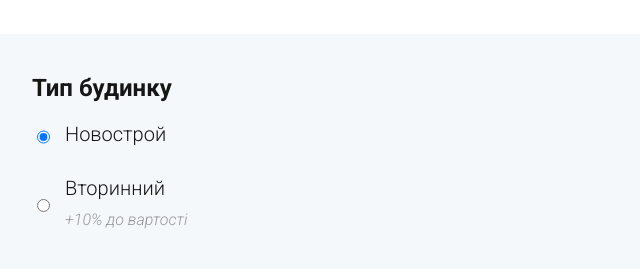
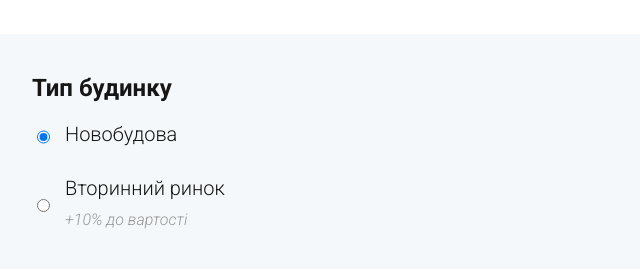
Before and after one commit to LeKoMint/calculator_constructions, a plain HTML site: page index.html in a window 1280 px wide. Shown: the part 900-1179 px from the top of the page, 258-898 px from the left. Drawn offline with Linux system fonts and the light colour scheme.

Commit message:
first commit

```diff
--- a/index.html
+++ b/index.html
@@ -59,12 +59,12 @@
 						<label class="checkbox-wrapper title-bold section-title"> Тип будинку </label>
 						<label class="radio-wrapper">
 							<input type="radio" class="radio" name="building" value="1" checked />
-							<div class="title-lite">Новострой</div>
+							<div class="title-lite">Новобудова</div>
 						</label>
 						<label class="radio-wrapper">
 							<input type="radio" class="radio" name="building" value="1.1" />
 							<div class="title-lite">
-								Вторинний
+								Вторинний ринок
 								<span class="note">+10% до вартості</span>
 							</div>
 						</label>
```
